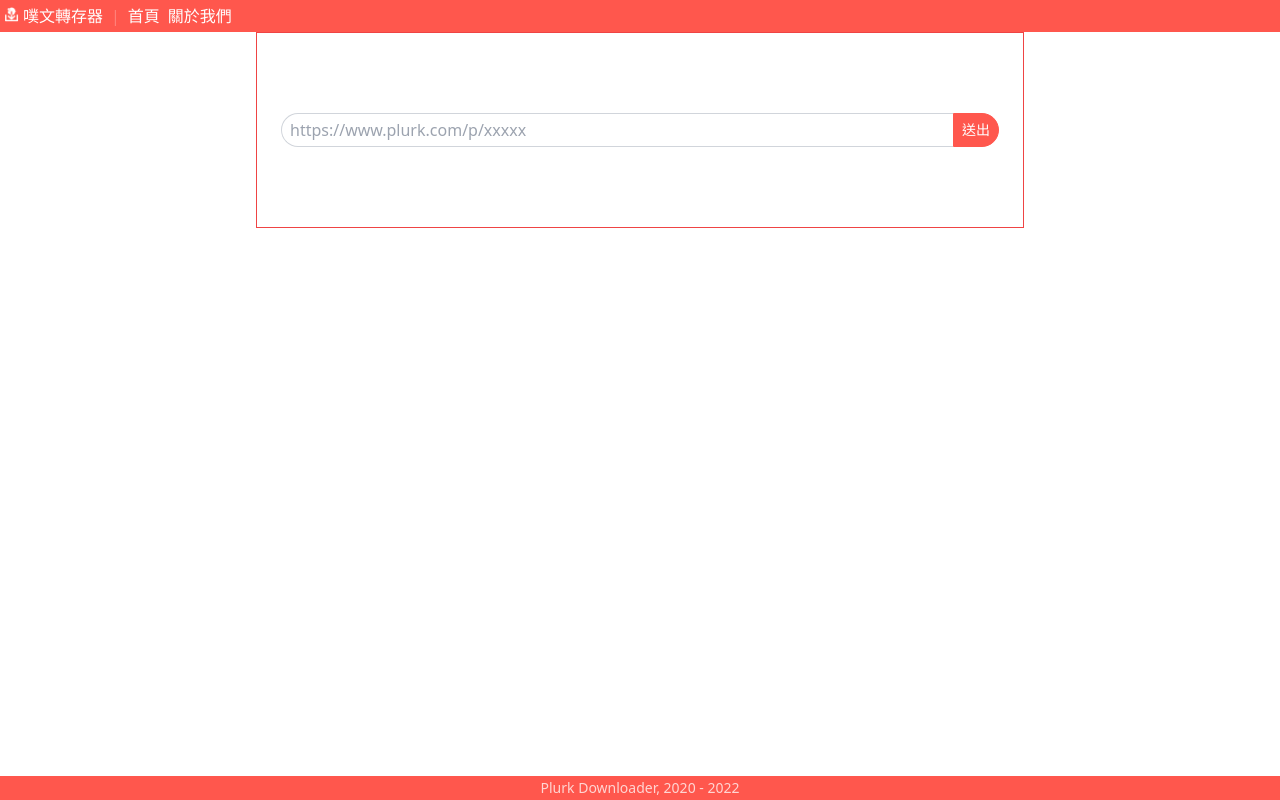
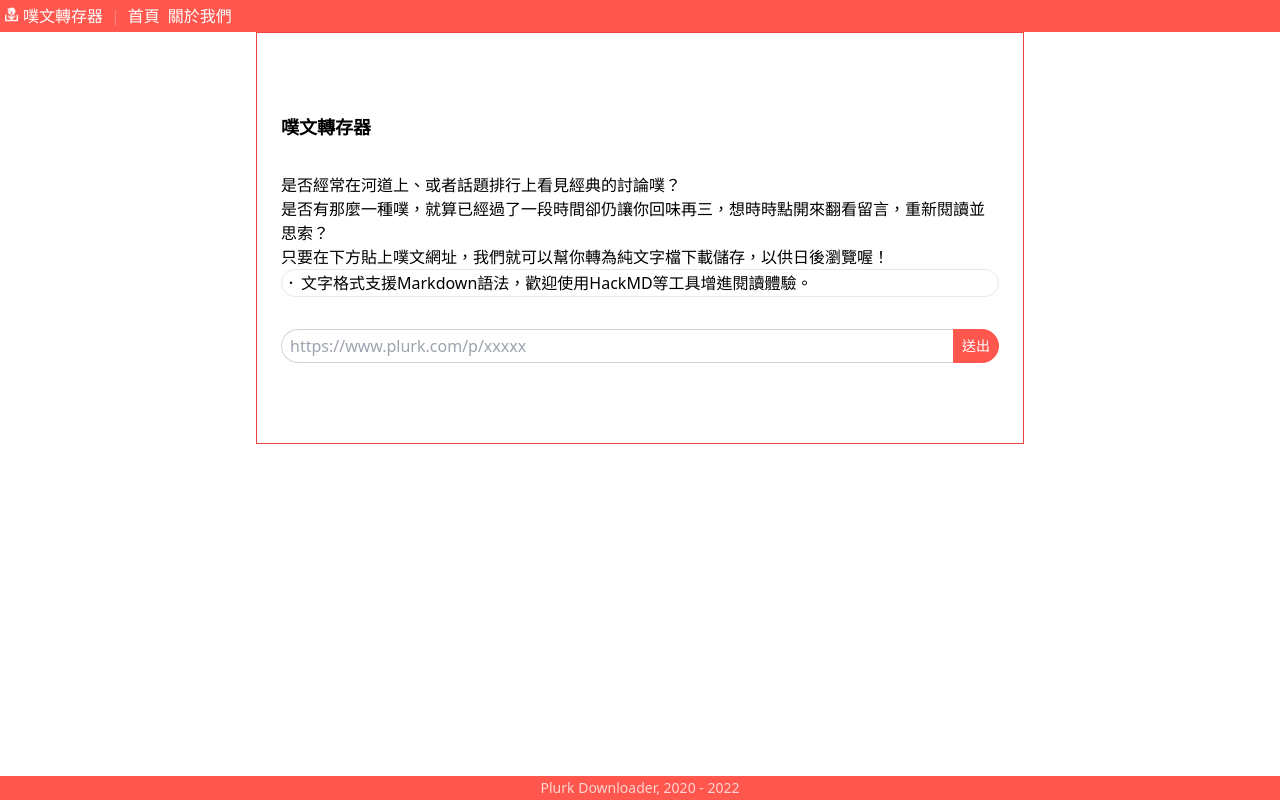
Before and after one commit to cloudewu/Plurk-Downloader, a Next.js app in the folder app/: page / in a window 1280 px wide. Built offline with nearby package versions, Linux system fonts and the light colour scheme.

Commit message:
feat: add welcome text

```diff
--- /dev/null
+++ b/app/src/components/home/WelcomePanel.tsx
@@ -0,0 +1,35 @@
+type Props = {
+  className?: string;
+}
+
+function WelcomePanel({ className }: Props) {
+  return (
+    <div className={className}>
+      <p>是否經常在河道上、或者話題排行上看見經典的討論噗？</p>
+      <p>是否有那麼一種噗，就算已經過了一段時間卻仍讓你回味再三，想時時點開來翻看留言，重新閱讀並思索？</p>
+      <p>只要在下方貼上噗文網址，我們就可以幫你轉為純文字檔下載儲存，以供日後瀏覽喔！</p>
+      <div className="border border-gray-200 rounded-full">
+        <table>
+          <tbody>
+            <tr>
+              <td><span className="text-ps">．</span></td>
+              <td>
+                <span className="text-ps">
+                  文字格式支援Markdown語法，歡迎使用
+                  <a href="https://hackmd.io/recent" target="_blank" rel="noreferrer">HackMD</a>
+                  等工具增進閱讀體驗。
+                </span>
+              </td>
+            </tr>
+          </tbody>
+        </table>
+      </div>
+    </div>
+  );
+}
+
+WelcomePanel.defaultProps = {
+  className: '',
+};
+
+export default WelcomePanel;
--- a/app/src/pages/index.tsx
+++ b/app/src/pages/index.tsx
@@ -2,6 +2,7 @@ import Head from 'next/head';
 import * as React from 'react';
 
 import InputForm from '../components/home/InputForm';
+import WelcomePanel from '../components/home/WelcomePanel';
 
 function HomePage() {
   return (
@@ -11,6 +12,8 @@ function HomePage() {
       </Head>
 
       <div className="mx-auto max-w-screen-md border border-red-500 px-6 py-20">
+        <h1 className="text-lg font-bold">噗文轉存器</h1>
+        <WelcomePanel className="my-8" />
         <InputForm />
       </div>
     </>
```
